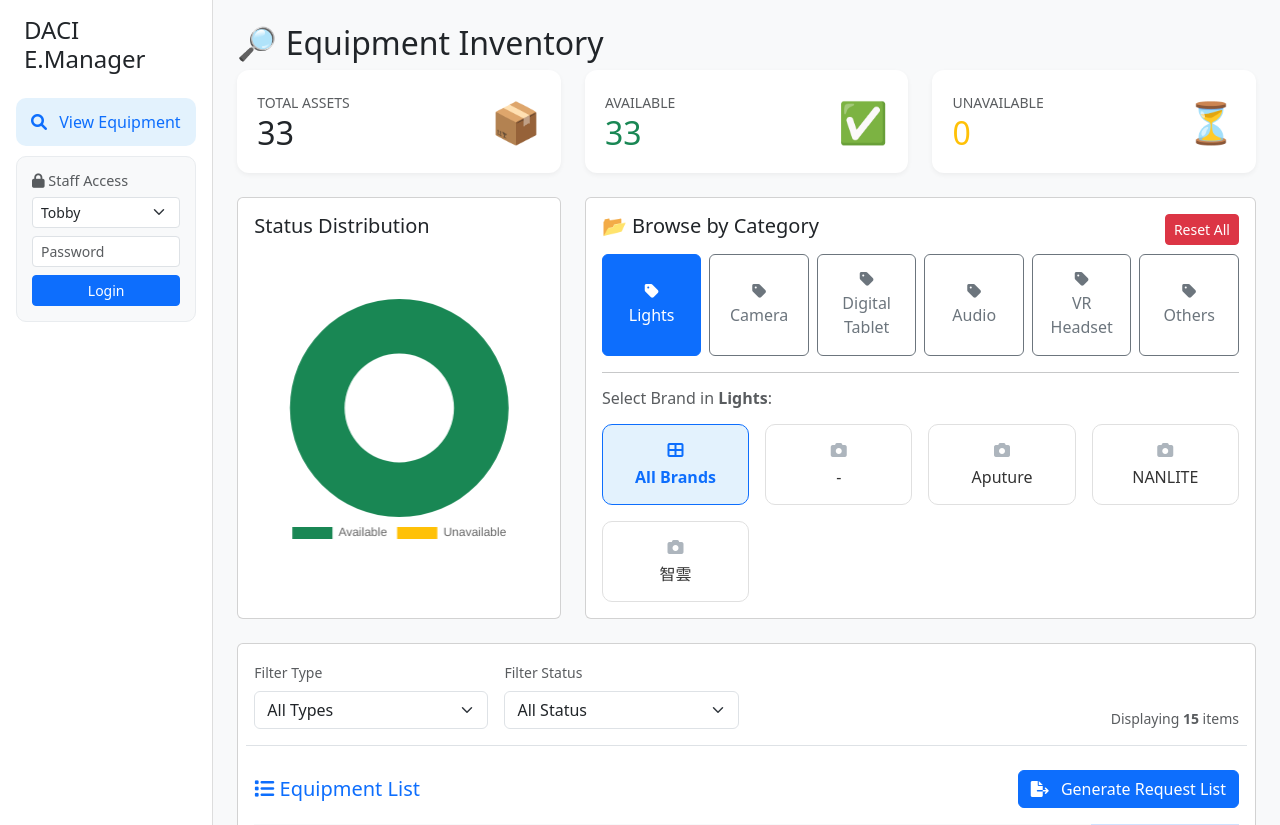
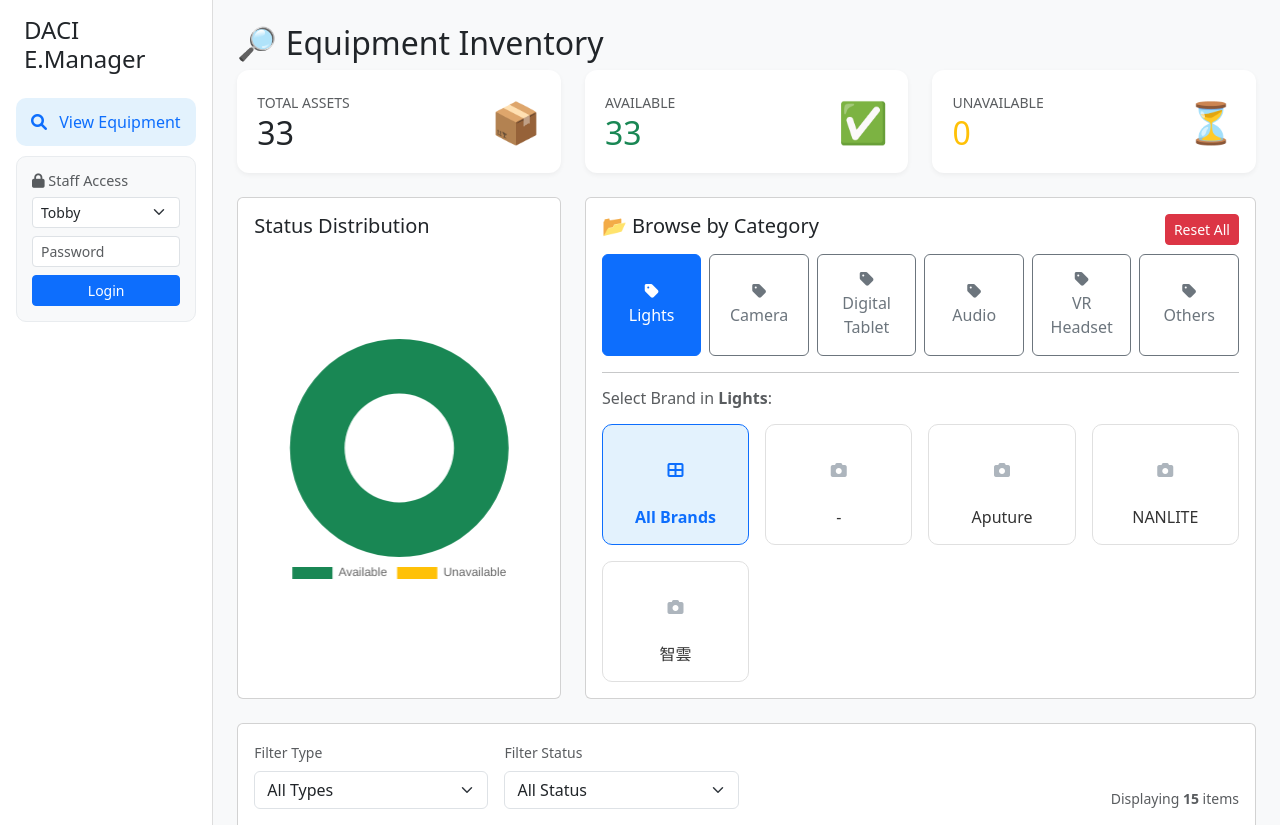
Before and after one commit to rexwonghk97/EquipmentManager, a Flask app: page /dashboard?category=Lights in a window 1280 px wide. Shown: the top 825 px of the page. Run offline with Flask 3, Linux system fonts and the light colour scheme; data comes from the database, SQL or seed files in the repository; some libraries are stand-ins or nearby versions.

Commit message:
Update dashboard.html

```diff
--- a/templates/dashboard.html
+++ b/templates/dashboard.html
@@ -31,7 +31,7 @@
         font-weight: bold;
     }
     .brand-img-placeholder {
-        height: 20px;
+        height: 60px;
         display: flex;
         align-items: center;
         justify-content: center;
```
